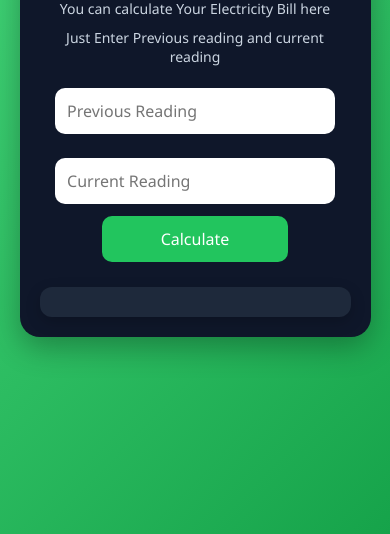
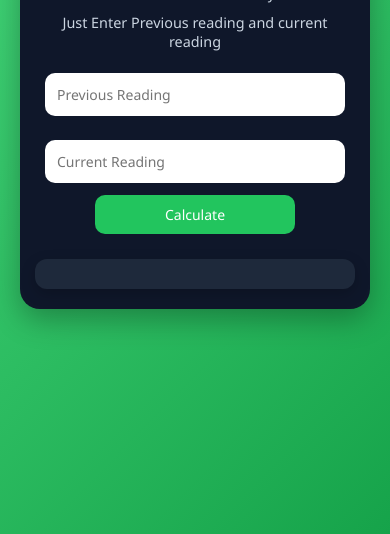
Before and after one commit to Pravesh32/Electricity-Calculator, a website: page public/index.html in a window 390 px wide. Shown: the part 310-844 px from the top of the page. Drawn offline with Linux system fonts and the light colour scheme.

Commit message:
Update style.css

```diff
--- a/public/style.css
+++ b/public/style.css
@@ -9,10 +9,11 @@
 /* Body */
 body {
     background: linear-gradient(135deg, #4ade80, #16a34a);
-    height: 100vh;
+    min-height: 100vh;
     display: flex;
     justify-content: center;
     align-items: center;
+    padding: 20px;
 }
 
 /* Container */
@@ -21,37 +22,42 @@
     padding: 40px 50px;
     border-radius: 20px;
     text-align: center;
-    width: 350px;
+    width: 100%;
+    max-width: 400px;
     box-shadow: 0 10px 30px rgba(0,0,0,0.3);
+    transition: all 0.3s ease;
 }
 
 /* Heading */
 h1 {
     color: #22c55e;
     margin-bottom: 15px;
-    font-size: 28px;
+    font-size: 2rem;
 }
 
 /* Description Paragraphs */
 .container p {
     color: #cbd5e1;
-    font-size: 14px;
+    font-size: 0.9rem;
     margin-bottom: 10px;
 }
 
 /* Input fields */
 input[type="number"] {
     width: 80%;
+    max-width: 300px;
     padding: 12px;
     margin: 12px 0;
     border-radius: 10px;
     border: none;
     font-size: 16px;
+    transition: all 0.2s ease;
 }
 
 /* Button */
 button {
     width: 50%;
+    max-width: 200px;
     padding: 12px;
     background: #22c55e;
     border: none;
@@ -74,22 +80,41 @@
     padding: 15px;
     border-radius: 12px;
     color: #fefefe;
-    font-size: 18px;
+    font-size: 1.1rem;
     box-shadow: 0 5px 15px rgba(0,0,0,0.2);
+    word-wrap: break-word;
 }
 
 /* Responsive */
-@media(max-width: 400px) {
+@media(max-width: 600px) {
     .container {
+        padding: 30px 25px;
+    }
+    h1 {
+        font-size: 1.8rem;
+    }
+    input[type="number"] {
         width: 90%;
-        padding: 20px;
     }
-
     button {
         width: 60%;
     }
+}
 
+@media(max-width: 400px) {
+    .container {
+        padding: 20px 15px;
+    }
+    h1 {
+        font-size: 1.5rem;
+    }
     input[type="number"] {
-        width: 90%;
+        width: 95%;
+        font-size: 14px;
+    }
+    button {
+        width: 70%;
+        font-size: 14px;
+        padding: 10px;
     }
 }
```
